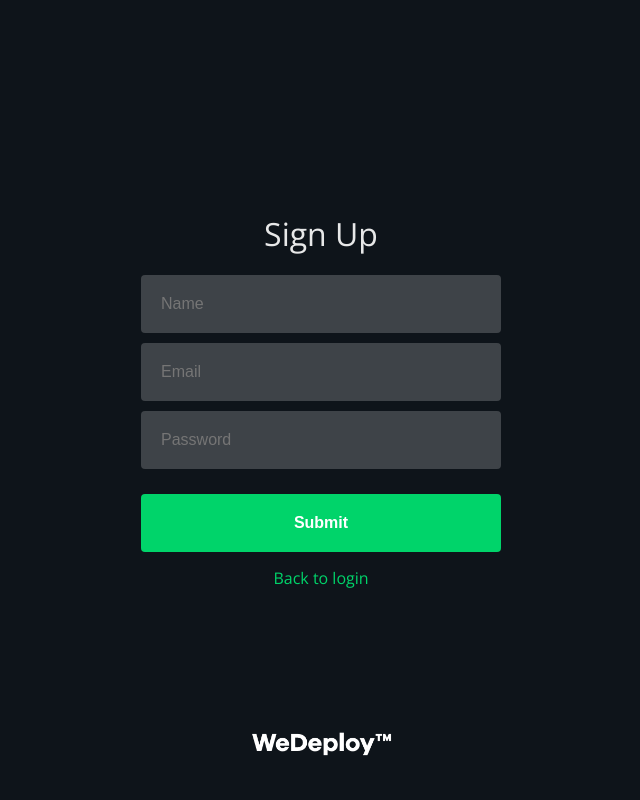
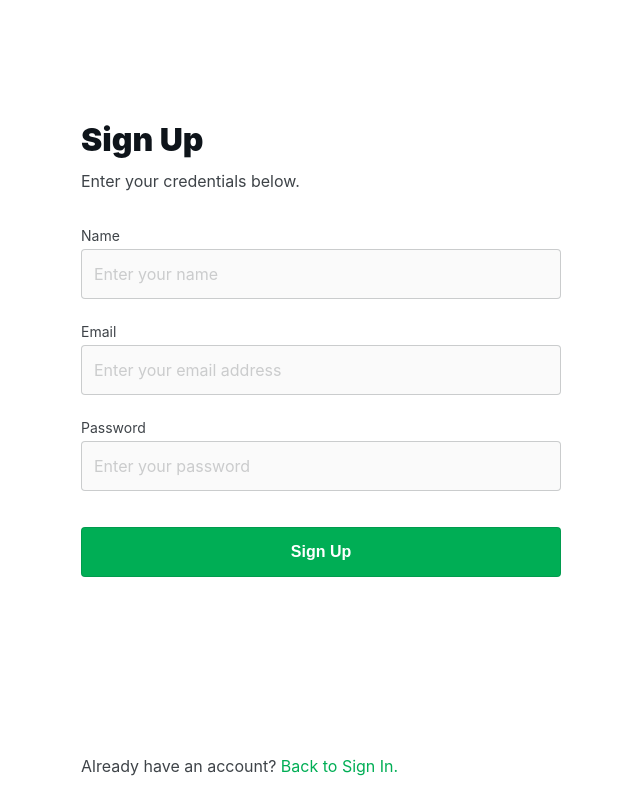
Before and after one commit to wedeploy-examples/auth-web-tutorial, a plain HTML site: page ui/signup.html in a window 1280 px wide. Shown: the whole page, without its empty margins (319-959 px from the left). Drawn offline with nearby package versions, Linux system fonts and the light colour scheme.

Commit message:
Updates styling (#5)

```diff
--- a/ui/main.css
+++ b/ui/main.css
@@ -5,175 +5,145 @@
 html, body {
   margin: 0;
   height: 100%;
+  min-height: 100%;
 }
 
 body {
-	background: #0e141a;
-	font-family: 'Open Sans', sans-serif;
-	display: flex;
-	flex-direction: column;
+  background: #ffffff;
+  font-family: -apple-system,BlinkMacSystemFont,"Segoe UI",Roboto,Oxygen-Sans,Ubuntu,Cantarell,"Helvetica Neue",sans-serif;
+  -webkit-font-smoothing: antialiased;
   align-items: center;
   justify-content: center;
   text-align: center;
+  height: 100%;
 }
 
 .container {
-	max-width: 360px;
+  max-width: 480px;
+  margin: 0 auto 0;
+  padding: 5vh 24px 0;
+  position: relative;
+  min-height: calc(100% - 5vh);
+  display: flex;
+  flex-direction: column;
 }
 
-h1 {
-	font-weight: 300;
-	color: rgba(255, 255, 255, 0.9);
-	margin: 0 0 20px;
+@media (min-width: 400px) {
+  .container {
+    padding: 15vh 24px 0;
+    min-height: calc(100% - 15vh);
+  }
 }
 
-h3 {
-	font-size: 32px;
-	color: #00d46a;
-	margin: 0 0 20px;
+p {
+  color: rgba(14, 20, 26, .8);
+}
+
+label {
+  color: rgba(14, 20, 26, .8);
+  display: block;
+  margin: 0 0 5px;
+  text-align: left;
+  font-size: 14px;
+}
+
+input {
+  font-family: -apple-system,BlinkMacSystemFont,"Segoe UI",Roboto,Oxygen-Sans,Ubuntu,Cantarell,"Helvetica Neue",sans-serif;
+  background: rgba(14, 20, 26, .02);
+  border-radius: 4px;
+  border: 1px solid rgba(14, 20, 26, .2);
+  color: rgba(14, 20, 26, .8);
+  display: inline-block;
+  font-size: 16px;
+  line-height: 24px;
+  outline: none;
+  padding: 12px 12px;
+  width: calc(100% - 26px);
+  -webkit-appearance: none;
+  -moz-appearance: none;
+  appearance: none;
+}
+
+input::placeholder {
+  color: rgba(14, 20, 26, .2);
+}
+
+input:focus {
+  border: 1px solid #00ae55;
+  background: #ffffff;
+}
+
+input:disabled::placeholder {
+  color: rgba(14, 20, 26, .8);
 }
 
 .title {
-	font-size: 72px;
-	font-weight: 700;
-	color: #00d46a;
-	margin: 0;
-}
-
-.subtitle {
-	font-weight: 300;
-	color: rgba(255, 255, 255, 0.9);
-	margin: 0;
-}
-
-.logo {
-	position: absolute;
-	bottom: 20px;
-	left: 50%;
-	transform: translate(-50%, -50%);
-	z-index: -1;
-}
-
-label {
-	color: white;
-	display: block;
-	margin: 0 0 5px;
+  font-weight: 900;
+  color: #0e141a;
+  margin: 0 0 12px;
   text-align: left;
 }
 
-input {
-	background: rgba(255, 255, 255, .2);
-	border-radius: 4px;
-	border: 0;
-	color: white;
-	display: inline-block;
-	font-size: 16px;
-	line-height: 58px;
-	outline: none;
-	padding: 0 20px;
-	width: calc(100% - 40px);
-	margin: 0 0 10px;
+.description {
+  margin: 0 0 36px;
+  text-align: left;
 }
 
-button {
-	background: #00d46a;
-	border-radius: 4px;
-	border: 0;
-	color: white;
-	cursor: pointer;
-	display: inline-block;
-	font-size: 16px;
-	font-weight: 600;
-	line-height: 58px;
-	outline: none;
-	margin: 15px 0 0;
-	padding: 0 48px;
-	width: 100%;
+.form-group {
+  margin: 0 0 24px;
 }
 
-a {
-	color: #00d46a;
+.link {
+  color: #00ae55;
   text-decoration: none;
   margin: 15px 0 0;
   display: block;
+  font-size: 16px;
+  transition: color .333s ease;
+}
+
+.link:hover {
+  color: #068749;
 }
 
 .list {
 	color: rgba(255, 255, 255, .7);
 }
 
-.btn-container {
-	margin: 0 auto 74px;
-	width: 360px;
+.btn {
+  background: #00ae55;
+  border-radius: 4px;
+  border: 1px solid rgba(14, 20, 26, .12);
+  color: white;
+  cursor: pointer;
+  display: inline-block;
+  font-size: 16px;
+  font-weight: 900;
+  line-height: 48px;
+  outline: none;
+  margin: 0;
+  padding: 0 48px;
+  width: 100%;
+  transition: background .333s ease;
 }
 
-.btn-container .btn {
-	padding: 0;
-	height: 60px;
-	width: 176px;
-	border-radius: 4px;
-	border: 0px solid #fff;
-
-	margin: 0 10px;
-	float: left;
-	cursor: pointer;
+.btn:hover {
+  background: #068749;
 }
 
-.btn-container .btn:first-child {
-	margin: 0 4px 0 0;
+.btn.submit {
+  margin: 12px 0 36px;
 }
 
-.btn-container .btn:last-child {
-	margin: 0 0 0 4px;
+.signup-container {
+  display: flex;
+  max-width: 480px;
+  margin: 0 0 24px;
+  flex: 1 0 auto;
+  align-items: flex-end;
+  align-content: flex-end;
 }
 
-.btn-container .btn span {
-	display: block;
-	float: left;
+.signup-container p, .signup-container a {
+    margin: 0;
 }
-
-.btn-container .btn .label {
-	line-height: 60px;
-	color: #fff;
-	width: 122px;
-	font-size: 13px;
-}
-
-.btn-container .btn .brand {
-	width: 48px;
-	height: 60px;
-	background: rgba(255, 255, 255, 0.1);
-}
-
-.btn-container .btn .brand .icon {
-	margin: 18px 12px;
-	width: 24px;
-	height: 24px;
-	display: block;
-}
-
-.btn-container .btn .brand .icon-github {
-	background: url('icon-github-white.png') no-repeat;
-	background-size: 24px 24px;
-}
-
-.btn-container .btn .brand .icon-google {
-	background: url('icon-google-white.png') no-repeat;
-	background-size: 24px 24px;
-}
-
-.btn-container .btn.btn-google {
-	background: #4285f4;
-}
-
-.btn-container .btn.btn-google:hover {
-	background: rgba(66,133,244, 0.8);
-}
-
-.btn-container .btn.btn-github {
-	background: rgba(255,255,255, 0.4);
-}
-
-.btn-container .btn.btn-github:hover {
-	background: rgba(255,255,255, 0.2);
-}
--- a/ui/signup.html
+++ b/ui/signup.html
@@ -2,20 +2,34 @@
 <html lang="en">
 <head>
 	<meta charset="UTF-8">
+	<meta content="minimum-scale=1.0, width=device-width" name="viewport">
 	<title>Sign Up</title>
-	<link rel="stylesheet" href="https://fonts.googleapis.com/css?family=Open+Sans:300,700">
 	<link rel="stylesheet" href="main.css">
 </head>
 <body>
-	<form name="user" class="container" onsubmit="submitForm(); return false;">
-		<h1>Sign Up</h1>
-		<input name="name" type="text" placeholder="Name" required>
-		<input name="email" type="email" placeholder="Email" required>
-		<input name="password" type="password" placeholder="Password" required>
-		<button type="submit">Submit</button>
-		<a href="/">Back to login</a>
-	</form>
-	<img class="logo" src="logo.png" width="150" alt="WeDeploy">
+	<div class="container">
+    <form class="form-container" name="user" onsubmit="submitForm(); return false;">
+      <h1 class="title">Sign Up</h1>
+      <p class="description">Enter your credentials below.</p>
+      <div class="form-group">
+        <label>Name</label>
+        <input name="name" type="text" placeholder="Enter your name" required>
+      </div>
+      <div class="form-group">
+        <label>Email</label>
+        <input name="email" type="email" placeholder="Enter your email address" required>
+      </div>
+      <div class="form-group">
+        <label>Password</label>
+        <input name="password" type="password" placeholder="Enter your password" required>
+      </div>
+      <button class="btn submit" type="submit">Sign Up</button>
+    </form>
+
+    <div class="signup-container">
+      <p>Already have an account?</p><a class="link" href="/">&nbsp;Back to Sign In.</a>
+    </div>
+  </div>
 
 	<!-- Insert API Client link below -->
 
```
Also changed, not shown: ui/index.html (+20 -9 lines), ui/welcome.html (+19 -5 lines), ui/logo.png (deleted). Lines whose indentation alone changed are shown as unchanged.
